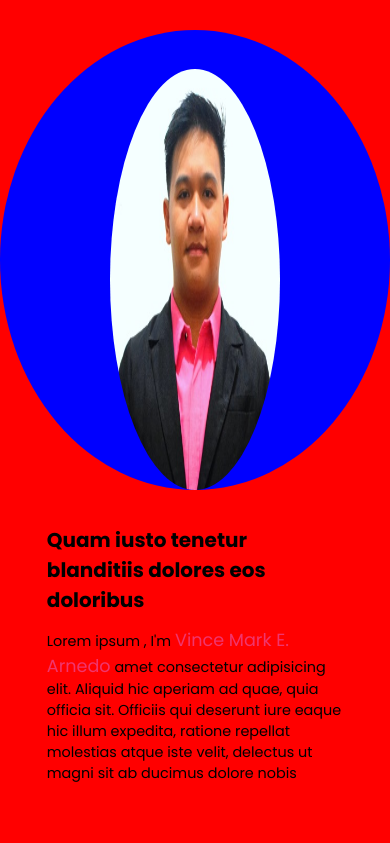
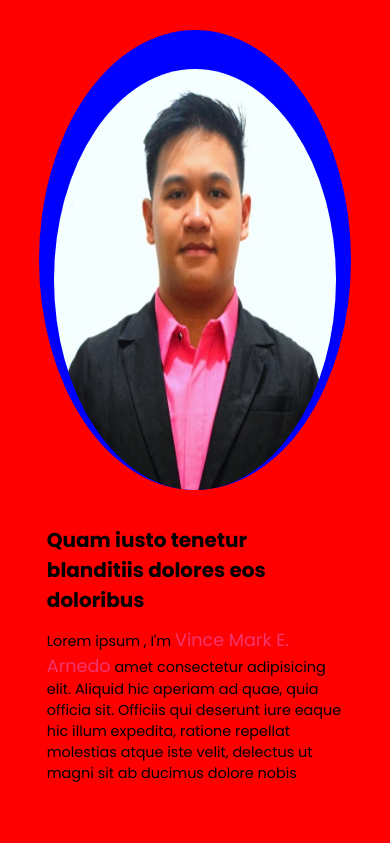
Before and after one commit to VinceMarkArnedo/VinceMarkArnedo.github.io, a PHP site: page / in a window 390 px wide. Shown: the part 51-894 px from the top of the page. Run offline with PHP 8.4, Linux system fonts and the light colour scheme.

Commit message:
Update style.css

```diff
--- a/css/style.css
+++ b/css/style.css
@@ -117,7 +117,7 @@ html{
     }
 
     .profpic{
-        width: 100%;
+        width: 80%;
         height: 100%;
         padding: 10% 0px 0px 0px;
         margin: 0px 0px 0px 0px;
@@ -129,7 +129,7 @@ html{
 
     .profpic img{
         object-fit: fill;
-        min-width:auto;
+        min-width:100%;
         min-height:100%;
         max-width:auto;
         max-height:auto;
```
